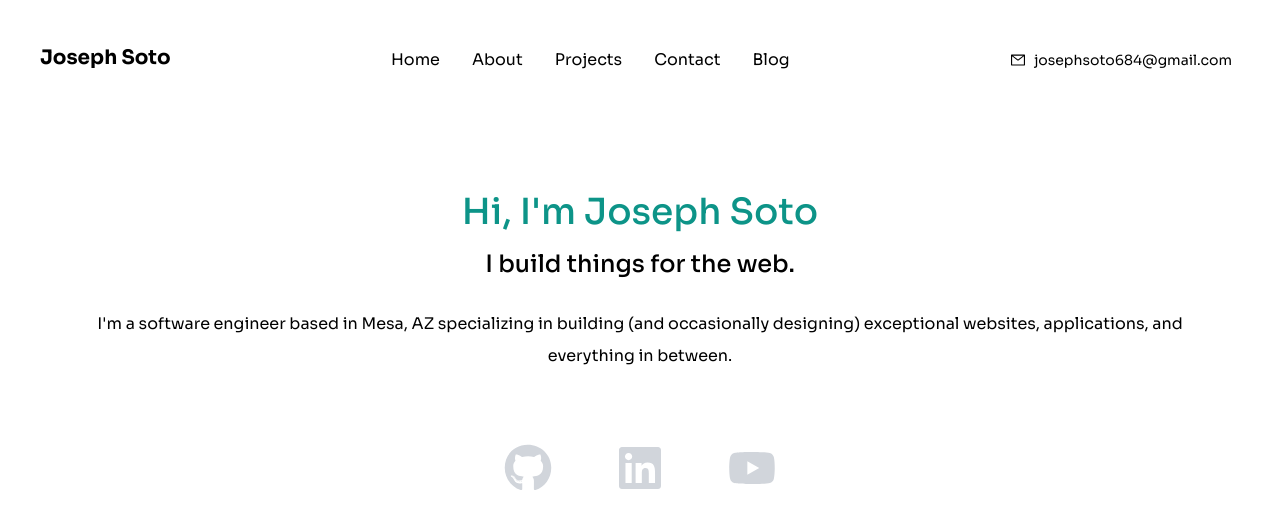
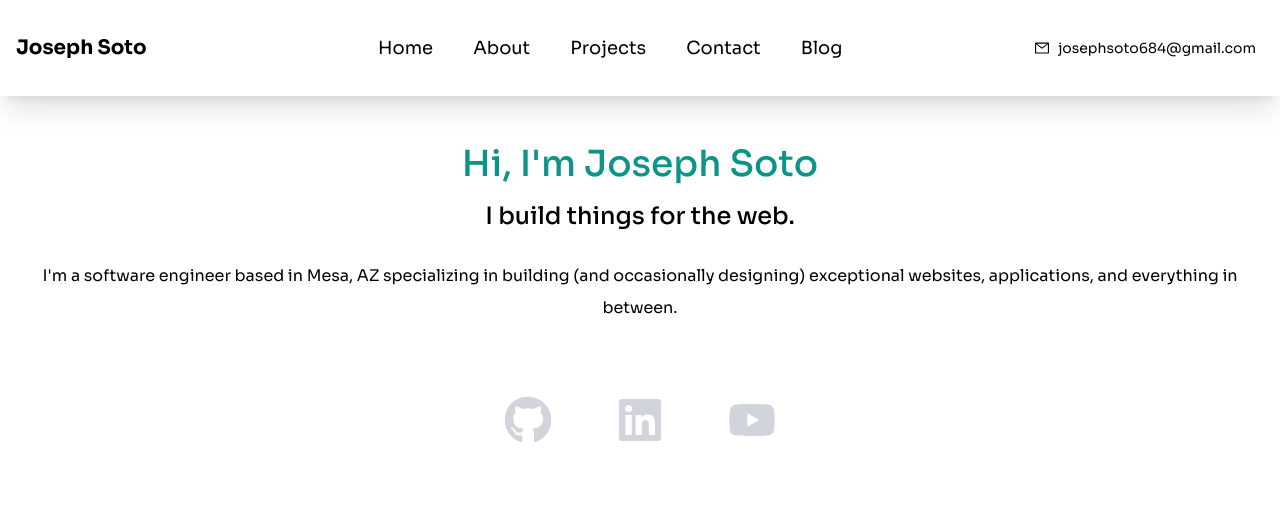
Before and after one commit to sotojn/portfolio-jsoto, a Next.js app: page / in a window 1280 px wide. Shown: the top 528 px of the page. Built offline with nearby package versions, Linux system fonts and the light colour scheme.

Commit message:
Overhauled navigation bar to have slide menu and stick to top of screen

```diff
--- /dev/null
+++ b/components/NavBar.js
@@ -0,0 +1,99 @@
+import Link from 'next/link';
+import { AiOutlineMail, AiOutlineClose } from 'react-icons/ai';
+import { FaGithub, FaLinkedin, FaYoutube, } from 'react-icons/fa';
+import { HiOutlineMenu } from 'react-icons/hi';
+import { useState } from 'react';
+
+function NavBar() {
+
+  const [menuOpen, setMenuOpen] = useState(false);
+
+  const handleNav = () => {
+    setMenuOpen(!menuOpen);
+  }
+
+  return (
+    <nav className="fixed w-full h-24 shadow-xl bg-white">
+      <div className="flex justify-between items-center h-full px-4 2xl:px-16">
+        <h1 className="text-xl font-bold">Joseph Soto</h1>
+        <div>
+          {/* Here is the menu displayed when there is a screen that is at least large */}
+          <ul className="hidden lg:flex">
+            <Link href="#Home">
+              <li className="ml-10 text-lg">Home</li>
+            </Link>
+            <Link href="#About">
+              <li className="ml-10 text-lg">About</li>
+            </Link>
+            <Link href="#Projects">
+              <li className="ml-10 text-lg">Projects</li>
+            </Link>
+            <Link href="#Contact">
+              <li className="ml-10 text-lg">Contact</li>
+            </Link>
+            <Link href="#Blog">
+              <li className="ml-10 text-lg">Blog</li>
+            </Link>
+          </ul>
+        </div>
+        <div className="text-3xl lg:hidden cursor-pointer pl-24" onClick={handleNav}><HiOutlineMenu />
+        </div>
+        <a
+          href="mailto:josephsoto684@gmail.com"
+          className="flex items-center  hidden lg:flex"><AiOutlineMail />
+          <span className="p-2 text-sm">josephsoto684@gmail.com</span>
+        </a>
+      </div>
+      <div className={
+        menuOpen
+        ? "fixed right-0 top-0 w-[65%] lg:hidden h-screen bg-[#ecf0f3] p-10 ease-in duration-500"
+        : "fixed right-[-100%] top-0 p-10 h-screen ease-in duration-500"
+      }>
+        <div className="flex w-full items-center">
+          <div onClick={handleNav} className="cursor-pointer text-3xl">
+            <AiOutlineClose/>
+          </div>
+        </div>
+        <div className="flex-col py-4 text-center">
+          <ul>
+            <Link href="#Home">
+              <li className="text-2xl py-4"
+              onClick={handleNav}>Home</li>
+            </Link>
+            <Link href="#About">
+              <li className="text-2xl py-4"
+              onClick={handleNav}>About</li>
+            </Link>
+            <Link href="#Projects">
+              <li className="text-2xl py-4"
+              onClick={handleNav}>Projects</li>
+            </Link>
+            <Link href="#Contact">
+              <li className="text-2xl py-4"
+              onClick={handleNav}>Contact</li>
+            </Link>
+            <Link href="#Blog">
+              <li className="text-2xl py-4"
+              onClick={handleNav}>Blog</li>
+            </Link>
+          </ul>
+        </div>
+        <div className="text-2xl flex justify-center gap-16 py-3 text-gray-300">
+                  <a
+                    href="https://github.com/sotojn"
+                    target="_blank"><FaGithub /></a>
+                  <a
+                  href="https://www.linkedin.com/in/joseph-soto66/"
+                  target="_blank"><FaLinkedin /></a>
+                  <a
+                  href="https://www.youtube.com/@josephsoto66"
+                  target="_blank"><FaYoutube /></a>
+                </div>
+      </div>
+    </nav>
+  );
+}
+
+
+
+  export default NavBar;
--- a/pages/index.js
+++ b/pages/index.js
@@ -4,7 +4,8 @@ import {BsFillMoonStarsFill} from 'react-icons/bs';
 import { FaGithub, FaLinkedin, FaYoutube, } from 'react-icons/fa';
 import { AiOutlineMail } from 'react-icons/ai';
 import { HiOutlineMenu } from 'react-icons/hi';
-import { Sora } from 'next/font/google'
+import { Sora } from 'next/font/google';
+import NavBar from '../components/NavBar.js';
 
  const sora = Sora({
   subsets: ['latin'],
@@ -18,29 +19,9 @@ export default function Home() {
           <meta name="description" content="Joseph Soto Portfolio" />
           <link rel="icon" href="/favicon.ico" />
         </Head>
-        <main className={`${sora.variable} font-sans bg-white px-10`}>
-          <section>
-            <nav className="py-10 mb-6 flex justify-between">
-              <h1 className="text-xl font-bold mt-1">Joseph Soto</h1>
-              <ul className="flex items-center hidden lg:flex">
-                {/* <li><BsFillMoonStarsFill className="cursor-pointer"/></li>
-                <li><a className="bg-gradient-to-r from-teal-400 via-blue-500 to-blue-500 text-white px-4 py-2 rounded-md ml-4"
-                href="#">Resume</a></li> */}
-                <li className="px-4 py-2 cursor-pointer">Home</li>
-                <li className="px-4 py-2 cursor-pointer">About</li>
-                <li className="px-4 py-2 cursor-pointer">Projects</li>
-                <li className="px-4 py-2 cursor-pointer">Contact</li>
-                <li className="px-4 py-2 cursor-pointer">Blog</li>
-              </ul>
-                <a
-                href="mailto:josephsoto684@gmail.com"
-                className="flex items-center  hidden lg:flex"><AiOutlineMail />
-                <span className="p-2 text-sm">josephsoto684@gmail.com</span></a>
-                <div className="flex items-center text-3xl lg:hidden cursor-pointer"><HiOutlineMenu/></div>
-
-            </nav>
-            </section>
-            <section className="max-h-screen overflow-y-scroll scrollbar-hide">
+        <main className={`${sora.variable} font-sans bg-white`}>
+            <NavBar />
+            <section className="max-h-screen overflow-y-scroll scrollbar-hide pt-24">
 
               <section id="Home">
                 <div className="text-center p-10">
```
